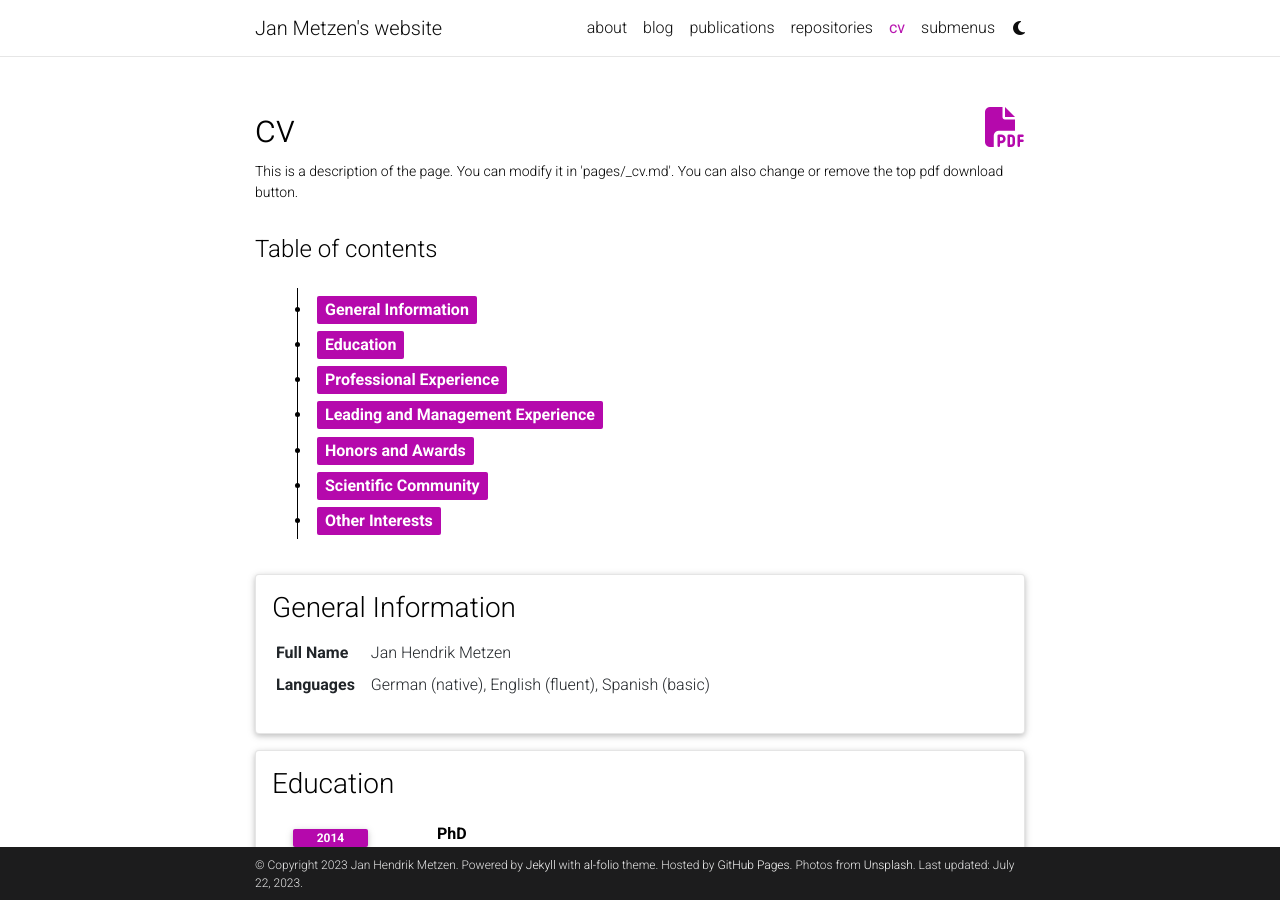
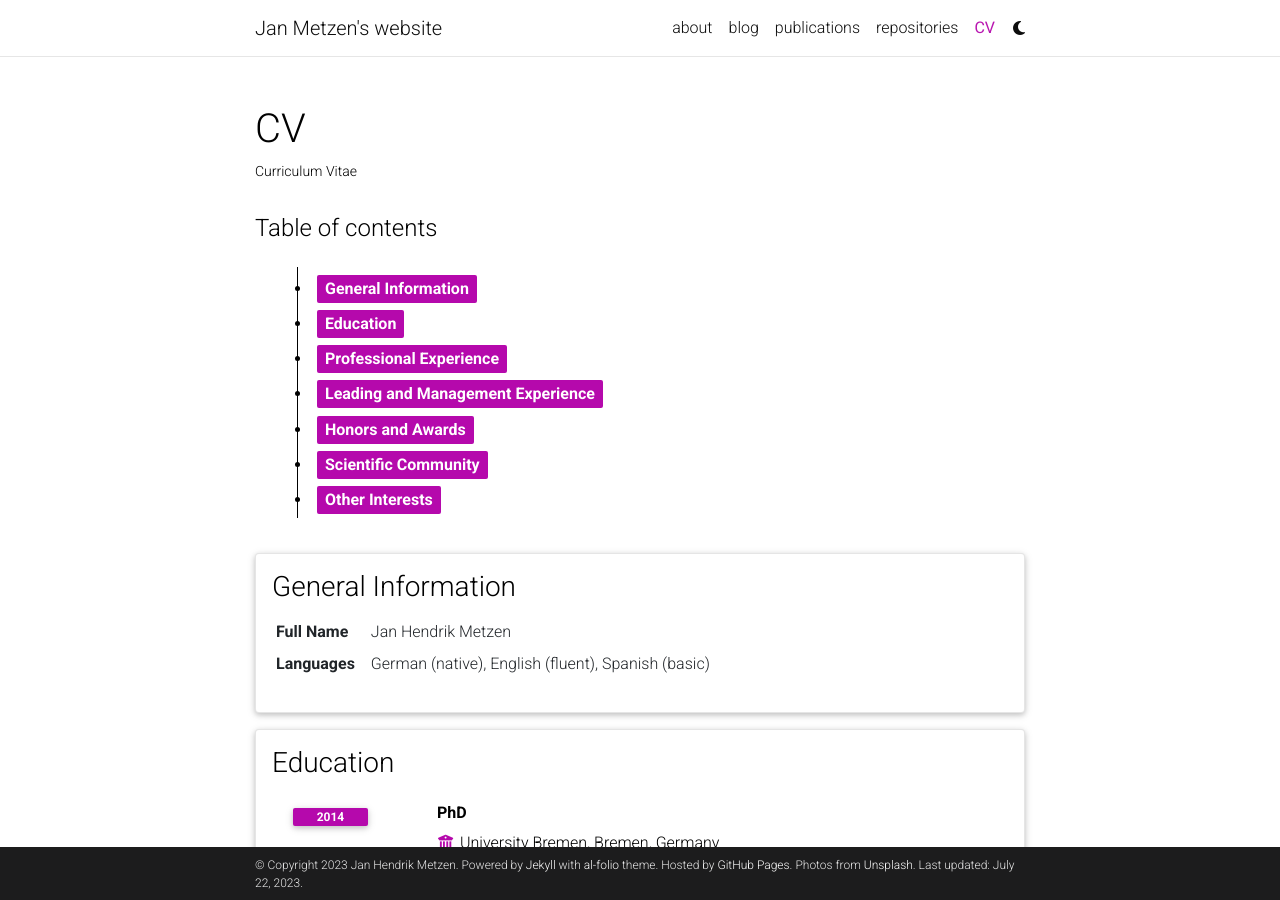
Before and after one commit to jmetzen/jmetzen.github.io, a Jekyll site: the page built from _pages/cv.md, in a window 1280 px wide and 900 px high. Built offline with Jekyll 4.4.1, drawn with Linux system fonts in a browser that asks for light colours; comment, search, counter and statistics services are not loaded; a style sheet for code colours, icons or effects is not loaded.

```diff
--- a/_pages/cv.md
+++ b/_pages/cv.md
@@ -1,9 +1,9 @@
 ---
 layout: cv
 permalink: /cv/
-title: cv
+title: CV
 nav: true
 nav_order: 4
-cv_pdf: example_pdf.pdf
-description: This is a description of the page. You can modify it in 'pages/_cv.md'. You can also change or remove the top pdf download button.
+#cv_pdf: example_pdf.pdf
+description: Curriculum Vitae
 ---
```
Also changed, not shown: _pages/about.md (+1 -5 lines), _pages/dropdown.md (deleted, +0 -13 lines).
